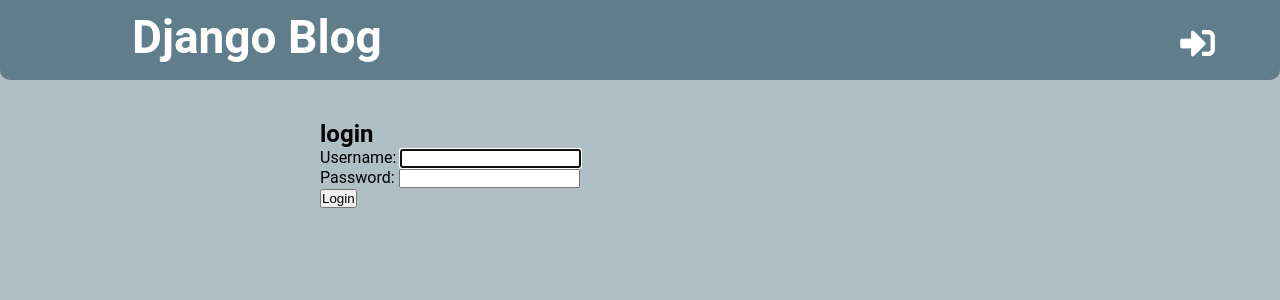
After one commit to Omdaprog/Django_blog_app, a Django app: page /accounts/login/ in a window 1280 px wide. The commit adds this page. Shown: the top 300 px of the page. Run offline with Django 3.2, Linux system fonts and the light colour scheme; some libraries are stand-ins or nearby versions.

Commit message:
Add login functionality

```diff
--- a/blog/templates/blog/base.html
+++ b/blog/templates/blog/base.html
@@ -6,7 +6,7 @@
 <head>
     <meta charset="utf-8" />
     <meta http-equiv="X-UA-Compatible" content="IE=edge">
-    <title>Django Blog</title>
+    <title>{% block title %}{% endblock %}</title>
     <meta name="viewport" content="width=device-width, initial-scale=1">
     <link rel="stylesheet" href="{% static 'blog/style1.css' %}">
     <link rel="stylesheet" href="https://use.fontawesome.com/releases/v5.5.0/css/all.css" integrity="sha384-B4dIYHKNBt8Bc12p+WXckhzcICo0wtJAoU8YZTY5qE0Id1GSseTk6S+L3BlXeVIU" crossorigin="anonymous">
@@ -17,8 +17,10 @@
     <header class="page-header header">
         <h1><a class="title" href="/"><p>Django Blog</p></a></h1>
         {% if user.is_authenticated %}
-            <a href="{% url 'post_new' %}" class="icone"><i class="fas fa-plus icone" style="color: black;"></i></a>
+            <a href="{% url 'post_new' %}" class="icone"><i class="fas fa-plus icone" style="color: white;"></i></a>
             <a href="{% url 'post_draft_list' %}" class="icone1"><i class="fas fa-sticky-note" style="color: white;"></i></a>
+        {% else %}
+        <a href="{% url 'login' %}" class="icone1"><i class="fas fa-sign-in-alt" style="color: white;"></i></a>
         {% endif %}
     </header>
     <div class="content">
--- a/blog/templates/blog/draft_list.html
+++ b/blog/templates/blog/draft_list.html
@@ -1,4 +1,9 @@
 {% extends 'blog/base.html' %}
+
+{% block title %}
+    Draft list
+{% endblock %}
+
 
 {% block content %}
     {% for post in posts %}
--- a/blog/templates/blog/post_detail.html
+++ b/blog/templates/blog/post_detail.html
@@ -1,4 +1,8 @@
 {% extends 'blog/base.html' %}
+
+{% block title %}
+    Blog Detail
+{% endblock %}
 
 {% block content %}
     {% if user.is_authenticated %}
--- a/blog/templates/blog/post_edit.html
+++ b/blog/templates/blog/post_edit.html
@@ -1,4 +1,8 @@
 {% extends 'blog/base.html' %}
+
+{% block title %}
+    Edit Page
+{% endblock %}
 
 {% block content %}
 <div class="post_edit_form">
--- a/blog/templates/blog/post_list.html
+++ b/blog/templates/blog/post_list.html
@@ -1,4 +1,8 @@
 {% extends 'blog/base.html' %}
+
+{% block title %}
+    My Blog
+{% endblock %}
 
 {% block content %}
     {% for post in posts %}
--- /dev/null
+++ b/blog/templates/registration/login.html
@@ -0,0 +1,14 @@
+{% extends 'blog/base.html' %}
+
+{% block title %}
+    Login page
+{% endblock %}
+
+{% block content %}
+    <h2>login</h2>
+    <form method="POST">
+        {% csrf_token %}
+        {{ form.as_p }}
+        <button type="submit">Login</button>
+    </form>
+{% endblock %}
--- a/blog/urls.py
+++ b/blog/urls.py
@@ -1,12 +1,19 @@
 from django.urls import path
 from . import views
-
+from django.contrib.auth import views as auth_views
 
 urlpatterns = [
     path('',views.post_list, name ='post_list'),
+
     path('post<int:pk>/', views.post_detail, name='post_detail'),
+
     path('post/new/', views.post_new, name='post_new'),
+
     path('post/edit<int:pk>/', views.post_Edit, name='post_edit'),
+
     path('post/draft/', views.post_draft_list, name='post_draft_list' ),
+
     path('post/publish<int:pk>/',views.post_publish, name='post_publish'),
+
+    path('accounts/login/', auth_views.LoginView.as_view(template_name='registration/login.html'), name="login"),
 ]
--- a/mysite/settings.py
+++ b/mysite/settings.py
@@ -27,6 +27,7 @@
 
 ALLOWED_HOSTS = []
 
+LOGIN_REDIRECT_URL = 'post_list'
 
 # Application definition
 
```
Also changed, not shown: blog/views.py (+6 -2 lines), db.sqlite3.
